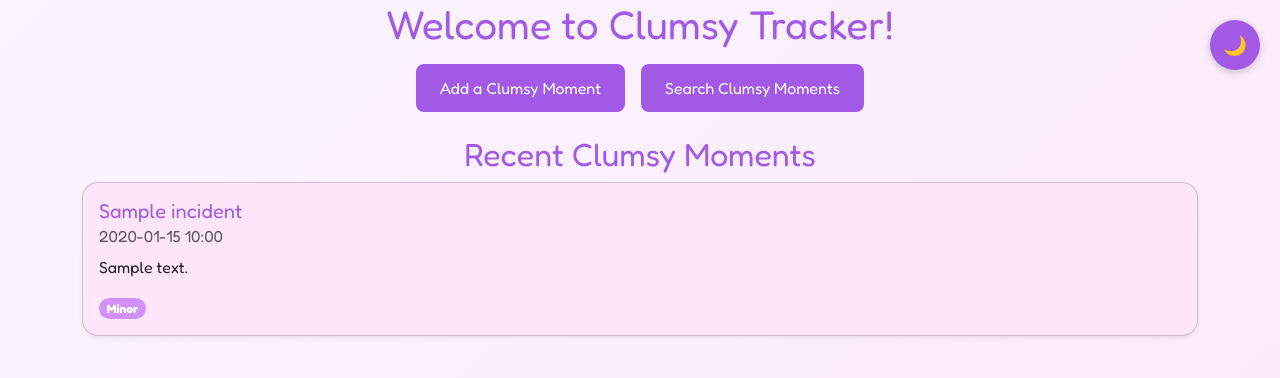
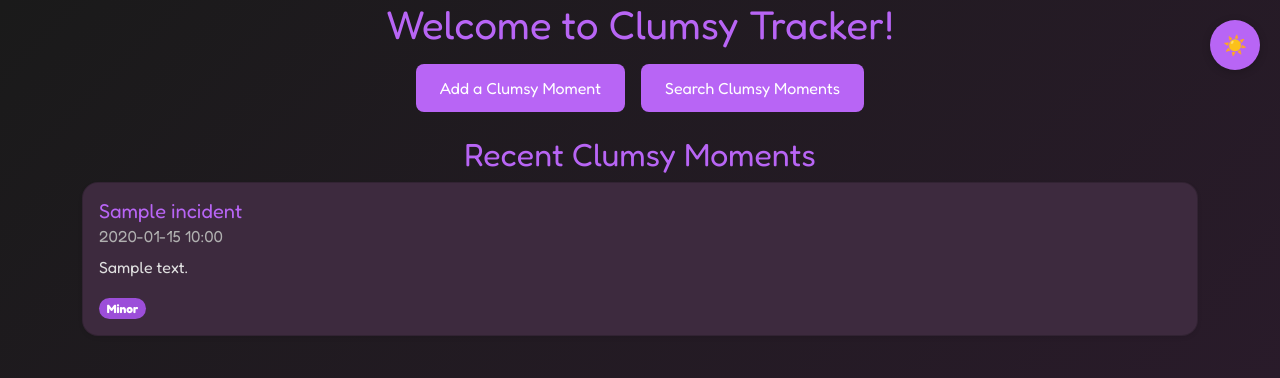
Before and after one commit to stijnv18/ren_clumsy_tracker, a Django app: page / in a window 1280 px wide. Shown: the top 378 px of the page. Run offline with Django 5.2, Linux system fonts and the light colour scheme; tables that the repository leaves empty hold one stand-in row (values such as "Sample post").

Commit message:
Update color text

```diff
--- a/incidents/templates/incidents/base.html
+++ b/incidents/templates/incidents/base.html
@@ -1,5 +1,5 @@
 <!DOCTYPE html>
-<html lang="en" data-theme="light">
+<html lang="en" data-theme="dark">
 <head>
     <meta charset="UTF-8">
     <meta name="viewport" content="width=device-width, initial-scale=1.0">
@@ -130,9 +130,19 @@
             color: var(--accent-primary);
         }
 
+        .incident-card .card-text {
+            color: var(--text-primary);
+        }
+
         .badge-clumsy {
             background: var(--accent-secondary);
             color: #fff;
+        }
+
+        /* Ensure all card content uses theme colors */
+        .card-body p,
+        .card-text {
+            color: var(--text-primary);
         }
     </style>
     {% block extra_css %}{% endblock %}
@@ -153,8 +163,8 @@
         const themeIcon = document.getElementById('themeIcon');
         const html = document.documentElement;
 
-        // Check for saved theme preference or default to light mode
-        const currentTheme = localStorage.getItem('theme') || 'light';
+        // Check for saved theme preference or default to dark mode
+        const currentTheme = localStorage.getItem('theme') || 'dark';
         html.setAttribute('data-theme', currentTheme);
         updateThemeIcon(currentTheme);
 
```
